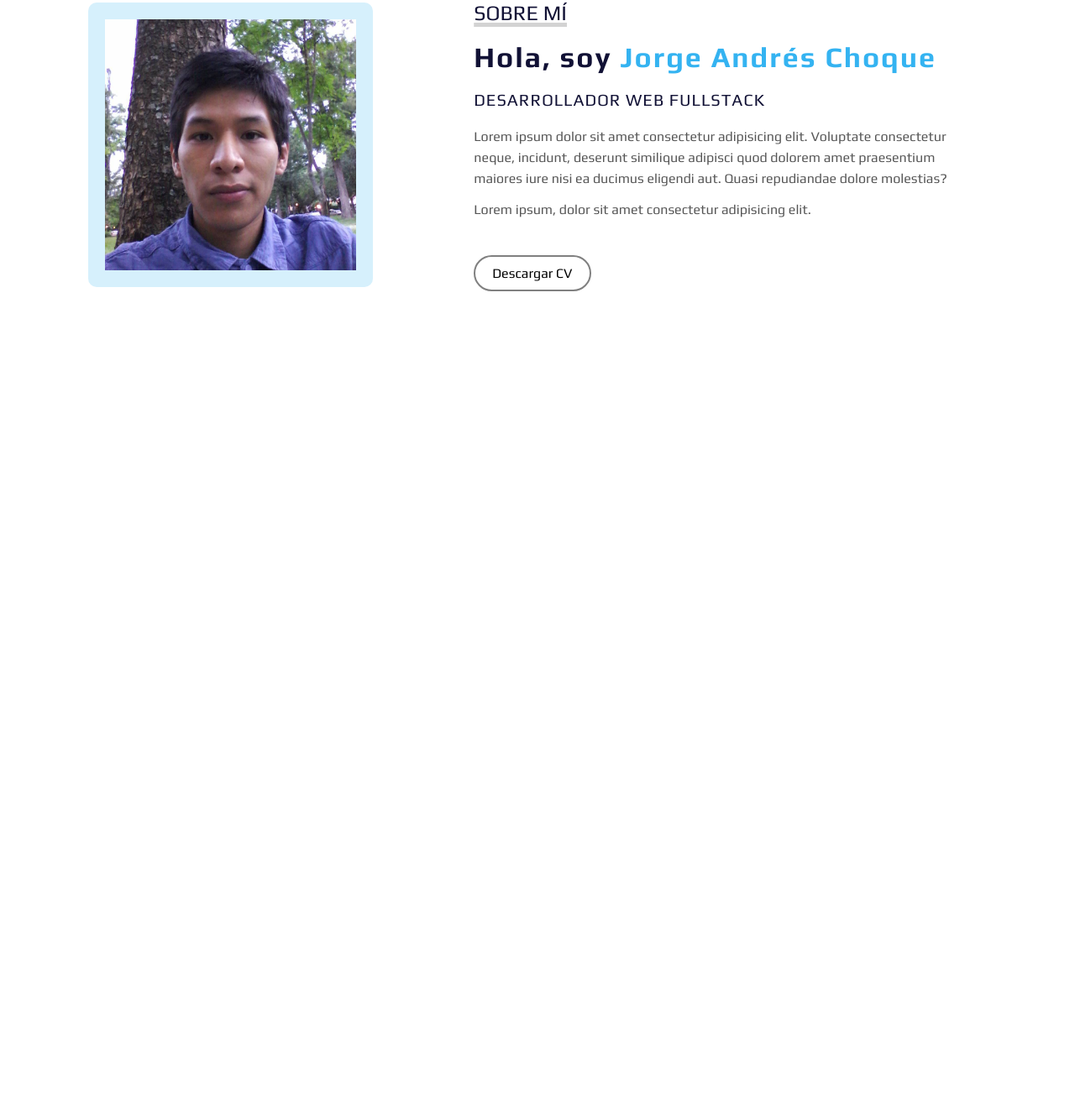
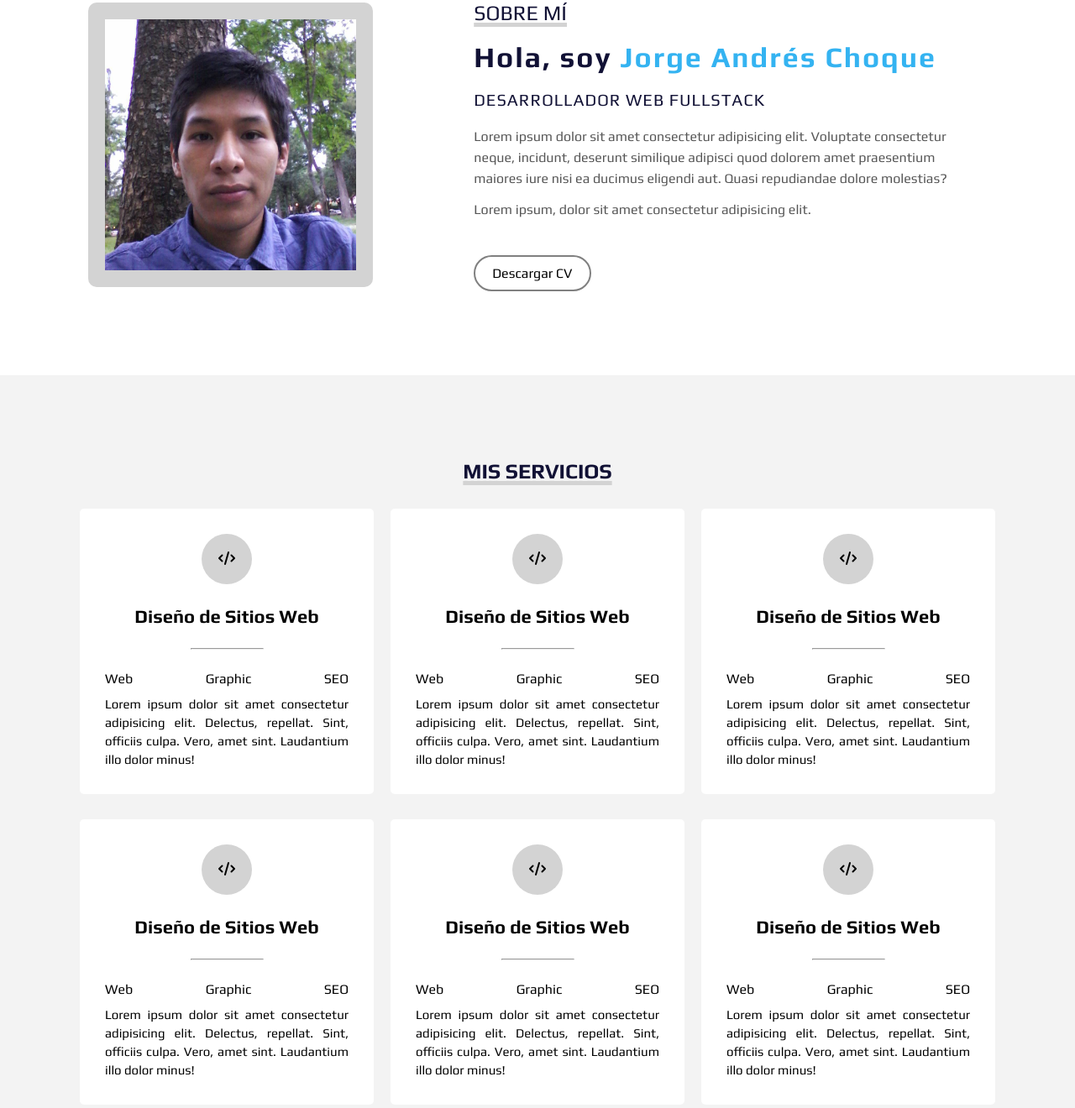
Before and after one commit to Jorge-JayCh/Mi-Portfolio-Jay-Ch, a plain HTML site: page index.html in a window 1280 px wide. Shown: the part 897-2217 px from the top of the page at 84% size. Before the commit the page ends 1344 px from the top, so only its background shows below. Drawn offline with Linux system fonts and the light colour scheme.

Commit message:
Seccion servicios Agregado

```diff
--- a/css/styles.css
+++ b/css/styles.css
@@ -23,7 +23,7 @@ body {
 }
 
 #inicio .contenido header {
-  background-color: rgba(0, 0, 0, 0.8);
+  background-color: rgba(0, 0, 0, 0.9);
   position: fixed;
   width: 100%;
   z-index: 100;
@@ -159,7 +159,7 @@ body {
   padding: 20px;
   width: 100%;
   border-radius: 10px;
-  background-color: rgba(52, 179, 241, 0.2);
+  background-color: #d3d3d3;
 }
 
 #sobremi .sobremi {
@@ -216,3 +216,74 @@ body {
   background-color: #34B3F1;
   color: #fff;
 }
+
+/* SECCION SERVICIOS */
+#servicios {
+  padding: 100px 15px;
+  text-align: center;
+  background-color: #f3f3f3;
+}
+
+#servicios .titulo-seccion {
+  font-size: 25px;
+  text-transform: uppercase;
+  color: #111135;
+  text-decoration: underline;
+  text-decoration-color: #d3d3d3;
+  text-decoration-thickness: 5px;
+}
+
+#servicios .fila {
+  display: flex;
+  justify-content: space-between;
+  max-width: 1100px;
+  margin: 30px auto;
+}
+
+#servicios .fila .servicio {
+  max-width: 350px;
+  background-color: #fff;
+  padding: 30px;
+  margin: 0 5px;
+  border-radius: 5px;
+  transition: .5s;
+}
+
+#servicios .fila .servicio:hover {
+  box-shadow: 5px 5px 10px #565656, -5px -5px 10px #8a8a8a;
+}
+
+#servicios .fila .servicio h4 {
+  font-size: 22px;
+  margin-bottom: 25px;
+}
+
+#servicios .fila .servicio .icono {
+  display: inline-block;
+  width: 60px;
+  height: 60px;
+  border-radius: 50%;
+  background-color: #d3d3d3;
+  padding: 20px;
+  margin-bottom: 25px;
+}
+
+#servicios .fila .servicio hr {
+  width: 30%;
+  margin: auto;
+  color: #000;
+  margin-bottom: 25px;
+}
+
+#servicios .fila .servicio ul {
+  list-style: none;
+  display: flex;
+  justify-content: space-between;
+  margin-bottom: 10px;
+}
+
+#servicios .fila .servicio p {
+  font-size: 15px;
+  line-height: 22px;
+  text-align: justify;
+}
--- a/index.html
+++ b/index.html
@@ -63,10 +63,102 @@
         <p class="titulo-seccion">Sobre Mí</p>
         <h2>Hola, soy <span>Jorge Andrés Choque</span></h2>
         <h3>Desarrollador Web Fullstack</h3>
-        <p>Lorem ipsum dolor sit amet consectetur adipisicing elit. Voluptate consectetur neque, incidunt, deserunt similique adipisci quod dolorem amet praesentium maiores iure nisi ea ducimus eligendi aut. Quasi repudiandae dolore molestias?</p>
+        <p>
+          Lorem ipsum dolor sit amet consectetur adipisicing elit. Voluptate
+          consectetur neque, incidunt, deserunt similique adipisci quod dolorem
+          amet praesentium maiores iure nisi ea ducimus eligendi aut. Quasi
+          repudiandae dolore molestias?
+        </p>
         <p>Lorem ipsum, dolor sit amet consectetur adipisicing elit.</p>
         <a href="#">Descargar CV</a>
       </div>
     </section>
+
+    <!-- Seccion servicios -->
+    <section id="servicios">
+      <h3 class="titulo-seccion">MIS SERVICIOS</h3>
+      <div class="fila">
+        <div class="servicio">
+          <span class="icono"><i class="fa-solid fa-code"></i></span>
+          <h4>Diseño de Sitios Web</h4>
+          <hr />
+          <ul class="servicios-tag">
+            <li>Web</li>
+            <li>Graphic</li>
+            <li>SEO</li>
+          </ul>
+          <p>
+            Lorem ipsum dolor sit amet consectetur adipisicing elit. Delectus, repellat. Sint, officiis culpa. Vero, amet sint. Laudantium illo dolor minus!
+          </p>
+        </div>
+        <div class="servicio">
+          <span class="icono"><i class="fa-solid fa-code"></i></span>
+          <h4>Diseño de Sitios Web</h4>
+          <hr />
+          <ul class="servicios-tag">
+            <li>Web</li>
+            <li>Graphic</li>
+            <li>SEO</li>
+          </ul>
+          <p>
+            Lorem ipsum dolor sit amet consectetur adipisicing elit. Delectus, repellat. Sint, officiis culpa. Vero, amet sint. Laudantium illo dolor minus!
+          </p>
+        </div>
+        <div class="servicio">
+          <span class="icono"><i class="fa-solid fa-code"></i></span>
+          <h4>Diseño de Sitios Web</h4>
+          <hr />
+          <ul class="servicios-tag">
+            <li>Web</li>
+            <li>Graphic</li>
+            <li>SEO</li>
+          </ul>
+          <p>
+            Lorem ipsum dolor sit amet consectetur adipisicing elit. Delectus, repellat. Sint, officiis culpa. Vero, amet sint. Laudantium illo dolor minus!
+          </p>
+        </div>
+      </div>
+      <div class="fila">
+        <div class="servicio">
+          <span class="icono"><i class="fa-solid fa-code"></i></span>
+          <h4>Diseño de Sitios Web</h4>
+          <hr />
+          <ul class="servicios-tag">
+            <li>Web</li>
+            <li>Graphic</li>
+            <li>SEO</li>
+          </ul>
+          <p>
+            Lorem ipsum dolor sit amet consectetur adipisicing elit. Delectus, repellat. Sint, officiis culpa. Vero, amet sint. Laudantium illo dolor minus!
+          </p>
+        </div>
+        <div class="servicio">
+          <span class="icono"><i class="fa-solid fa-code"></i></span>
+          <h4>Diseño de Sitios Web</h4>
+          <hr />
+          <ul class="servicios-tag">
+            <li>Web</li>
+            <li>Graphic</li>
+            <li>SEO</li>
+          </ul>
+          <p>
+            Lorem ipsum dolor sit amet consectetur adipisicing elit. Delectus, repellat. Sint, officiis culpa. Vero, amet sint. Laudantium illo dolor minus!
+          </p>
+        </div>
+        <div class="servicio">
+          <span class="icono"><i class="fa-solid fa-code"></i></span>
+          <h4>Diseño de Sitios Web</h4>
+          <hr />
+          <ul class="servicios-tag">
+            <li>Web</li>
+            <li>Graphic</li>
+            <li>SEO</li>
+          </ul>
+          <p>
+            Lorem ipsum dolor sit amet consectetur adipisicing elit. Delectus, repellat. Sint, officiis culpa. Vero, amet sint. Laudantium illo dolor minus!
+          </p>
+        </div>
+      </div>
+    </section>
   </body>
 </html>
```
